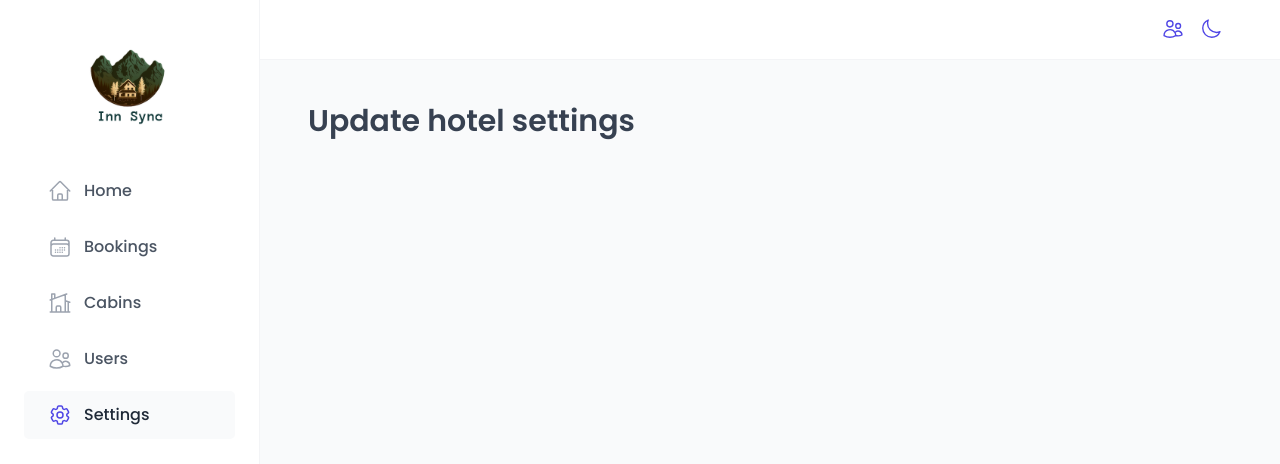
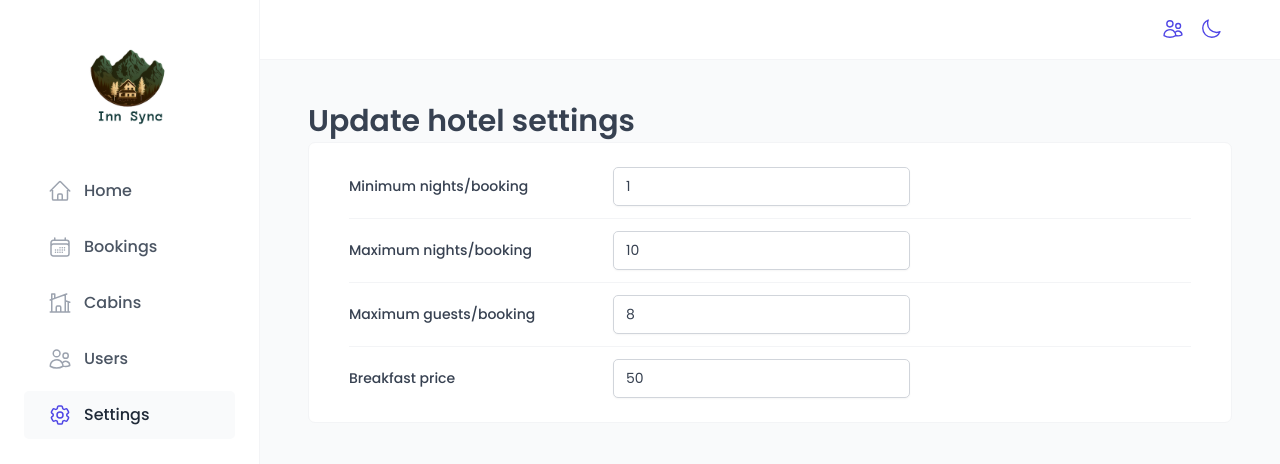
Before and after one commit to SaurabhSingh2115/inn_sync, a React (Vite) app in the folder client/inn-sync/: page /settings in a window 1280 px wide. Shown: the top 464 px of the page. Built offline with nearby package versions, Linux system fonts and the light colour scheme; a web font is replaced by a local one.

Commit message:
Created the users page

```diff
--- a/client/inn-sync/package.json
+++ b/client/inn-sync/package.json
@@ -14,6 +14,7 @@
     "date-fns": "^3.3.1",
     "react": "^18.2.0",
     "react-dom": "^18.2.0",
+    "react-hook-form": "^7.50.0",
     "react-icons": "^4.8.0",
     "react-router-dom": "^6.11.1",
     "recharts": "^2.11.0",
--- /dev/null
+++ b/client/inn-sync/src/features/authentication/SignupForm.jsx
@@ -0,0 +1,45 @@
+import Button from "../../ui/Button";
+import Form from "../../ui/Form";
+import FormRow from "../../ui/FormRow";
+import Input from "../../ui/Input";
+import { useForm } from "react-hook-form";
+
+// Email regex: /\S+@\S+\.\S+/
+
+function SignupForm() {
+  const { register, formState } = useForm();
+  const { errors } = formState;
+  return (
+    <Form>
+      <FormRow label="Full name" error={""}>
+        <Input
+          type="text"
+          id="fullName"
+          {...register("fullName", { required: "This field is required" })}
+        />
+      </FormRow>
+
+      <FormRow label="Email address" error={""}>
+        <Input type="email" id="email" />
+      </FormRow>
+
+      <FormRow label="Password (min 8 characters)" error={""}>
+        <Input type="password" id="password" />
+      </FormRow>
+
+      <FormRow label="Repeat password" error={""}>
+        <Input type="password" id="passwordConfirm" />
+      </FormRow>
+
+      <FormRow>
+        {/* type is an HTML attribute! */}
+        <Button variation="secondary" type="reset">
+          Cancel
+        </Button>
+        <Button>Create new user</Button>
+      </FormRow>
+    </Form>
+  );
+}
+
+export default SignupForm;
--- a/client/inn-sync/src/features/settings/UpdateSettingsForm.jsx
+++ b/client/inn-sync/src/features/settings/UpdateSettingsForm.jsx
@@ -1,21 +1,56 @@
-import Form from ', ../.. /ui/Form';
-import FormRow from '../../ui/FormRow';
-import Input from '../../ui/Input';
+import React, { useState } from "react";
+import Form from "../../ui/Form";
+import FormRow from "../../ui/FormRow";
+import Input from "../../ui/Input";
 
-function UpdateSettingsForm() {
+const sampleSettings = {
+  minNights: 1,
+  maxNights: 10,
+  maxGuests: 8,
+  breakfastPrice: 50,
+};
+
+function UpdateSettingsForm({ settings = sampleSettings }) {
+  const [breakfastPrice, setBreakfastPrice] = useState(settings.breakfastPrice);
+
+  const handleBreakfastPriceClick = () => {
+    setBreakfastPrice((prevPrice) => prevPrice + 5);
+  };
+
   return (
     <Form>
-      <FormRow label='Minimum nights/booking'>
-        <Input type='number' id='min-nights' />
+      <FormRow label="Minimum nights/booking">
+        <Input
+          type="number"
+          id="min-nights"
+          min="0"
+          defaultValue={settings.minNights}
+        />
       </FormRow>
-      <FormRow label='Maximum nights/booking'>
-        <Input type='number' id='max-nights' />
+      <FormRow label="Maximum nights/booking">
+        <Input
+          type="number"
+          id="max-nights"
+          min="0"
+          defaultValue={settings.maxNights}
+        />
       </FormRow>
-      <FormRow label='Maximum guests/booking'>
-        <Input type='number' id='max-guests' />
+      <FormRow label="Maximum guests/booking">
+        <Input
+          type="number"
+          id="max-guests"
+          min="0"
+          defaultValue={settings.maxGuests}
+        />
       </FormRow>
-      <FormRow label='Breakfast price'>
-        <Input type='number' id='breakfast-price' />
+      <FormRow label="Breakfast price">
+        <Input
+          type="number"
+          id="breakfast-price"
+          min="0"
+          value={breakfastPrice}
+          onClick={handleBreakfastPriceClick}
+        />
       </FormRow>
     </Form>
   );
--- a/client/inn-sync/src/pages/Bookings.jsx
+++ b/client/inn-sync/src/pages/Bookings.jsx
@@ -90,8 +90,8 @@ function Bookings() {
       startDate: "2024-02-15",
       endDate: "2024-02-21",
       numNights: 6,
-      numGuests: 4,
-      totalPrice: 1600,
+      numGuests: 2,
+      totalPrice: 1200,
       status: "checked-in",
       guests: { fullName: "Chris Brown", email: "chris.brown@gmail.com" },
       cabins: { name: "Cabin 3" },
--- a/client/inn-sync/src/pages/Settings.jsx
+++ b/client/inn-sync/src/pages/Settings.jsx
@@ -1,7 +1,13 @@
+import UpdateSettingsForm from "../features/settings/UpdateSettingsForm";
 import Heading from "../ui/Heading";
 
 function Settings() {
-  return <Heading as="h1">Update hotel settings</Heading>;
+  return (
+    <>
+      <Heading as="h1">Update hotel settings</Heading>
+      <UpdateSettingsForm />
+    </>
+  );
 }
 
 export default Settings;
--- a/client/inn-sync/src/pages/Users.jsx
+++ b/client/inn-sync/src/pages/Users.jsx
@@ -1,7 +1,13 @@
 import Heading from "../ui/Heading";
+import SignupForm from "../features/authentication/SignupForm";
 
 function NewUsers() {
-  return <Heading as="h1">Create a new user</Heading>;
+  return (
+    <>
+      <Heading as="h1">Create a new user</Heading>
+      <SignupForm />
+    </>
+  );
 }
 
 export default NewUsers;
```
Also changed, not shown: 12 other files (tests, documents, lock files or other folders).
